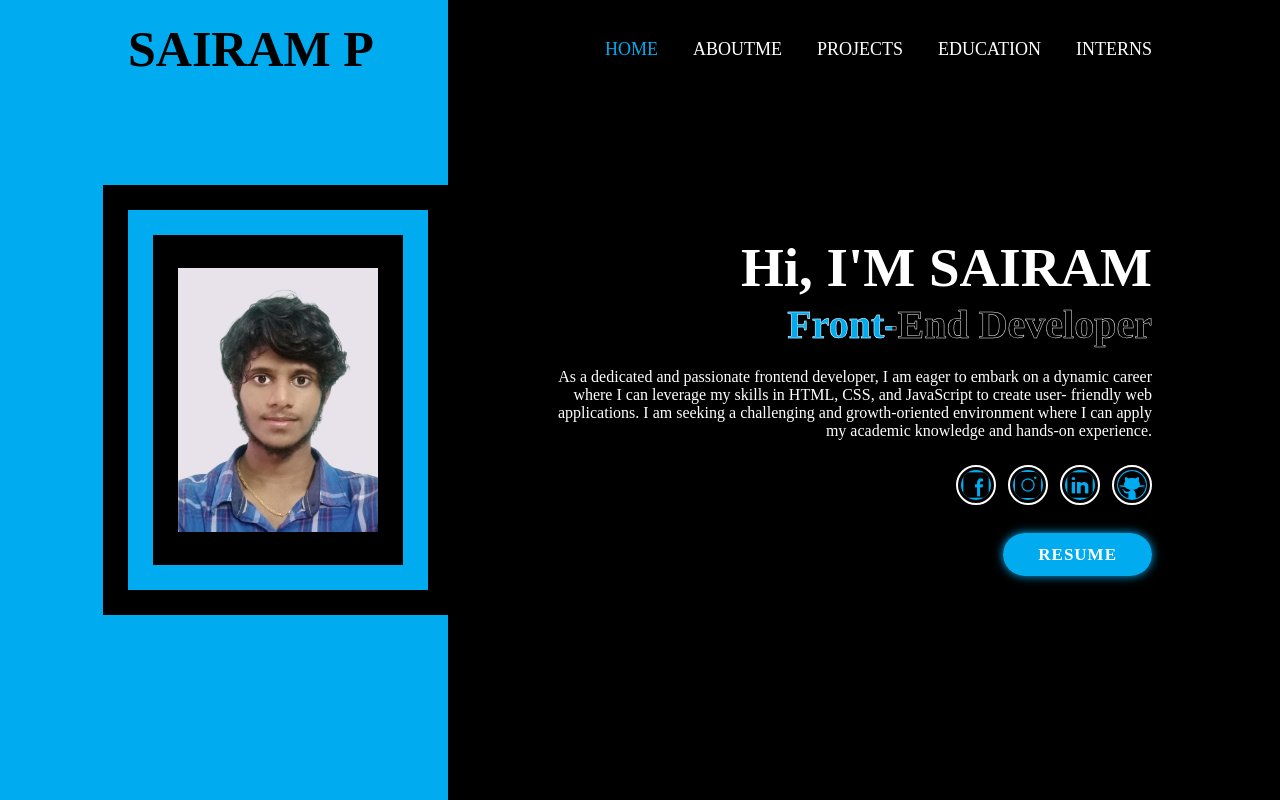
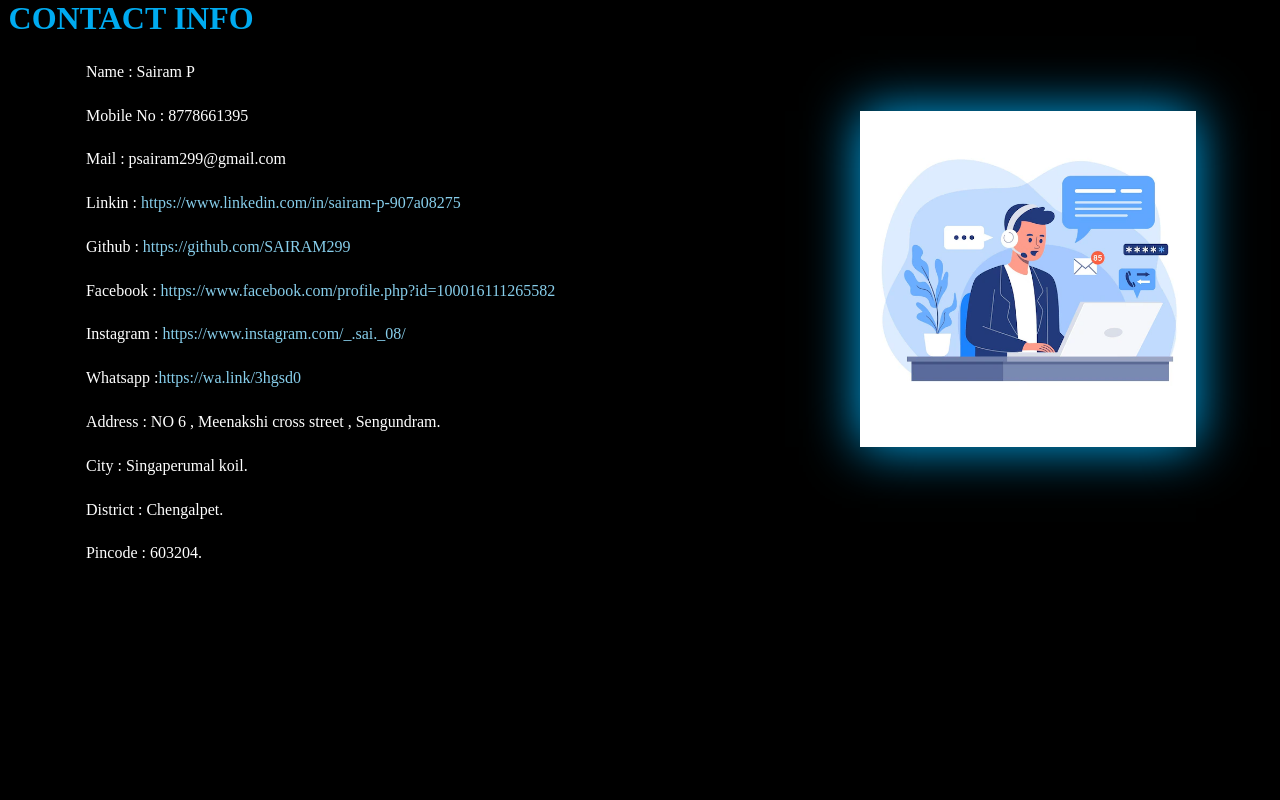
Before and after one commit to SAIRAM299/portfolio, a React (Vite) app: page / in a window 1280 px wide. Built offline with nearby package versions, Linux system fonts and the light colour scheme.

Commit message:
added about

```diff
--- /dev/null
+++ b/src/About/About.css
@@ -0,0 +1,43 @@
+*{
+    background: black;
+}
+.contain{
+ display: flex;
+}
+.title h1{
+    margin-left: 1%;
+   color: #00abf0;
+}
+
+
+.title{
+   width: 100%;
+}
+
+.title li{
+    color: #fff;
+    list-style: none;
+    margin-left: 10%;
+    padding-top: 3%;
+
+}
+.title a{
+    text-decoration: none;
+    color:skyblue;
+}
+.title a:hover{
+    color:#00abf0;
+    box-shadow: 0 0 10px #00abf0;
+
+}
+ .contain img{
+    width:80%;
+    height:80%;
+    box-shadow: 0 0 50px #00abf0;
+ }
+ .contain{
+    display: flex;
+    justify-content: center;
+    align-items: center;
+    width: 100%;
+ }
--- /dev/null
+++ b/src/About/About.jsx
@@ -0,0 +1,32 @@
+import React from 'react';
+import "./About.css";
+import image from'./assets/contact.webp'
+
+export default function About() {
+    return (
+        <div className='contain'>
+            <div className='title'>
+            <h1>CONTACT INFO</h1>
+               <ul>
+                <li>Name : Sairam P</li>
+                <li>Mobile No : 8778661395</li>
+                <li>Mail : psairam299@gmail.com</li>
+                <li>Linkin : <a href="https://www.linkedin.com/in/sairam-p-907a08275" target="_blank">https://www.linkedin.com/in/sairam-p-907a08275</a></li>
+                <li>Github : <a href="https://github.com/SAIRAM299" target="_blank">https://github.com/SAIRAM299</a></li>
+                <li>Facebook :  <a href="https://www.facebook.com/profile.php?id=100016111265582" target="_blank">https://www.facebook.com/profile.php?id=100016111265582</a></li>
+                <li>Instagram : <a href="https://www.instagram.com/_.sai._08/" target="_blank">https://www.instagram.com/_.sai._08/</a></li>
+                <li>Whatsapp :<a href="https://www.instagram.com/_.sai._08/" target="_blank">https://wa.link/3hgsd0</a></li>
+                <li>Address : NO 6 , Meenakshi cross street , Sengundram.</li>
+                <li>City : Singaperumal koil.</li>
+                <li>District : Chengalpet.</li>
+                <li>Pincode : 603204.</li>
+               </ul>
+
+
+            </div>
+           <div className='contact'>
+<img src={image}/>
+           </div>
+        </div>
+    );
+}
--- a/src/App.jsx
+++ b/src/App.jsx
@@ -1,11 +1,13 @@
 import React from 'react'
 import Welcome from './profile/Welcome'
+import About from './About/About'
 
 function App() {
 
   return (
    <div>
-    <Welcome/>
+    {/* <Welcome/> */}
+ <About/>
    </div>
 
   )
--- a/src/profile/Welcome.jsx
+++ b/src/profile/Welcome.jsx
@@ -6,6 +6,7 @@ import instagram from './assets/ins.png'
 import github from './assets/gh.png'
 import linkin from './assets/lin.png'
 import resume from './assets/my Resume.pdf'
+
 
 export default function Welcome(){
     return (
@@ -31,7 +32,7 @@ export default function Welcome(){
                 friendly web applications. I am seeking a challenging and growth-oriented environment where I can apply my academic knowledge and hands-on experience.
             </p>
             <div className="icon">
-                <a href="https://www.facebook.com/login/identify/?ctx=recover" target="_blank"><img src={facebook} alt='fb.logo'/></a>
+                <a href="https://www.facebook.com/profile.php?id=100016111265582" target="_blank"><img src={facebook} alt='fb.logo'/></a>
                 <a href="https://www.instagram.com/_.sai._08/" target="_blank"><img src={instagram}/></a>
                 <a href="https://www.linkedin.com/in/sairam-p-907a08275" target="_blank"><img src={linkin}/></a>
                 <a href="https://github.com/SAIRAM299" target="_blank"><img src={github}/></a>
```
Also changed, not shown: src/About/assets/contact.webp (added).
